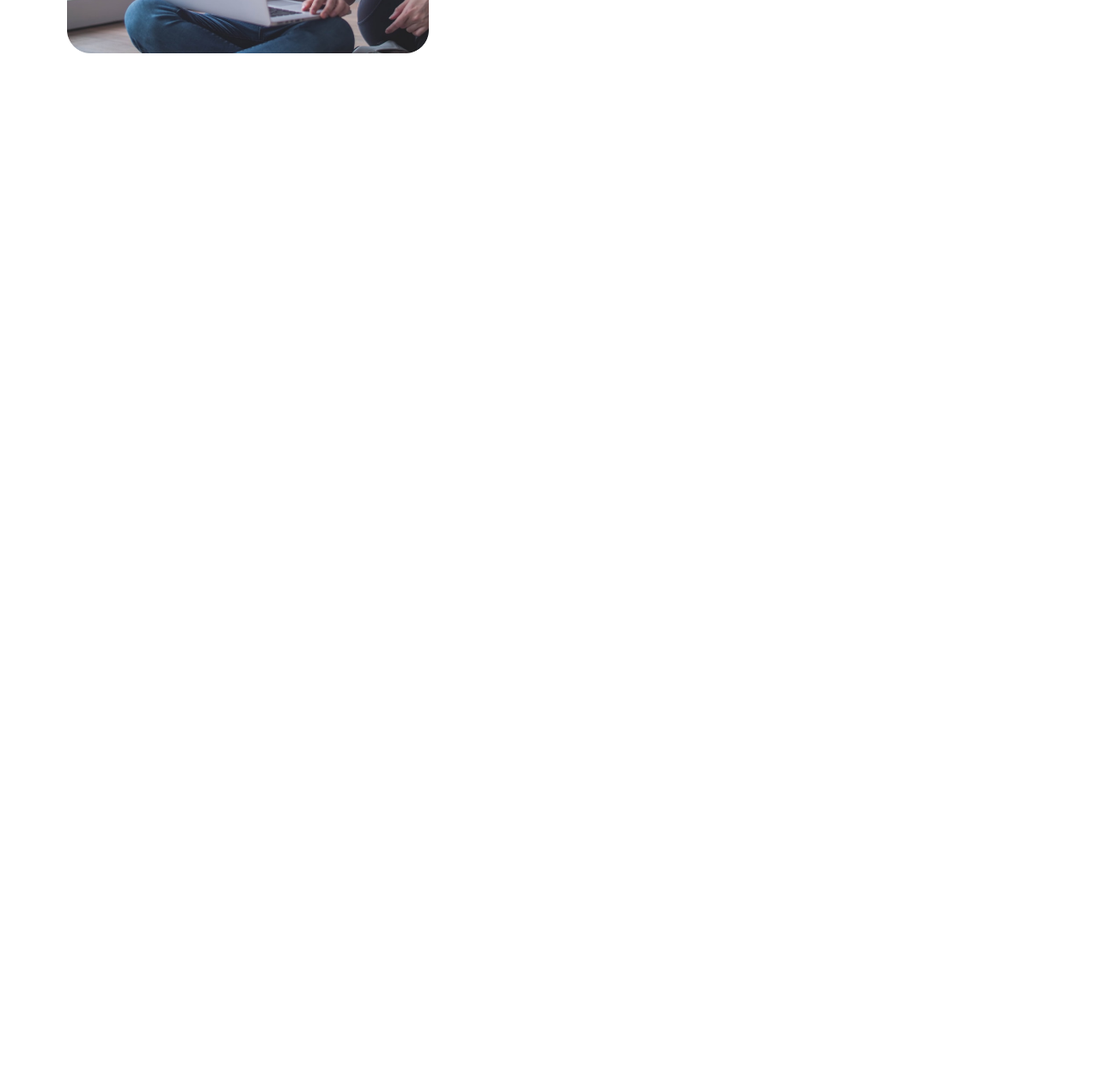
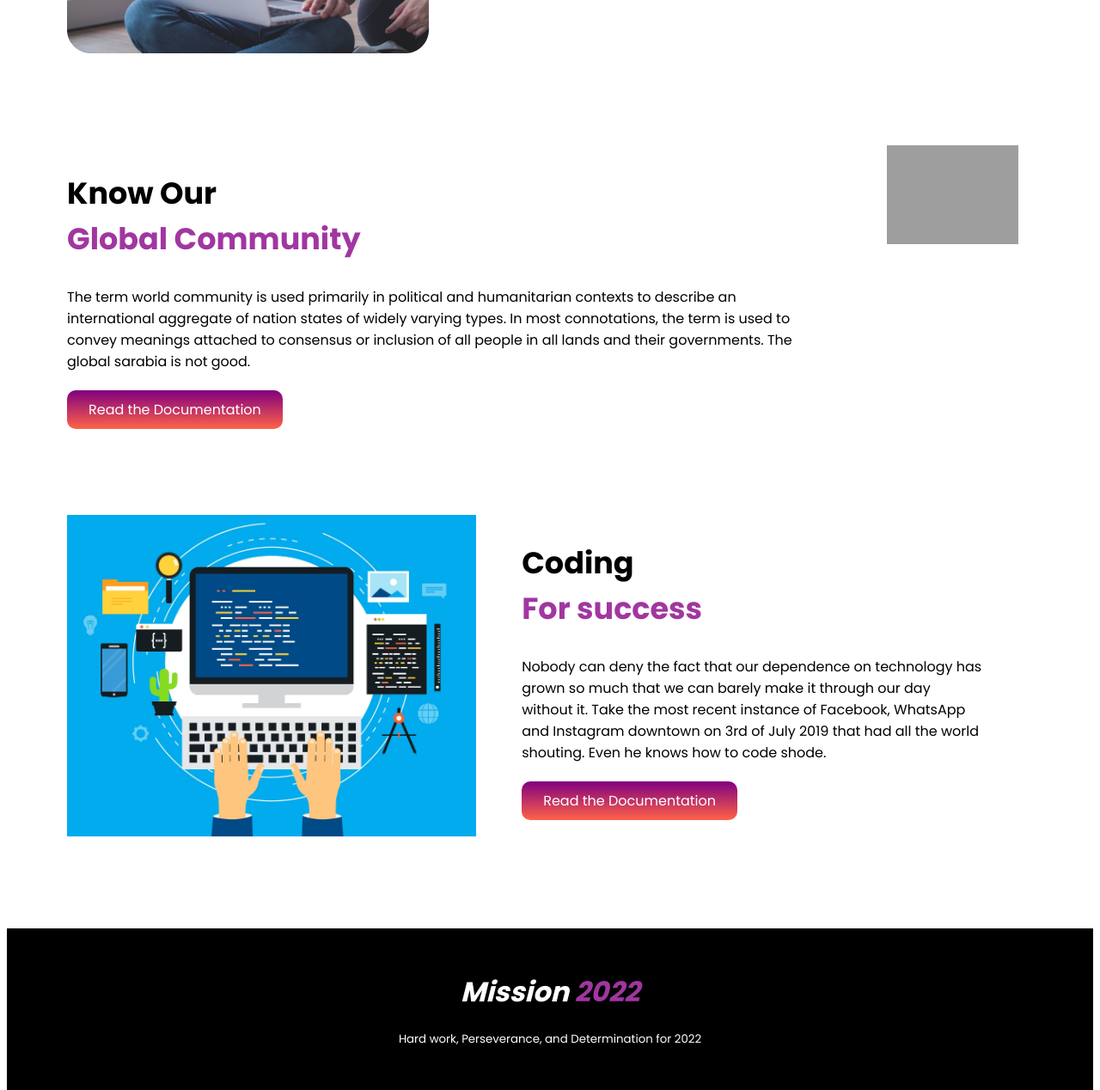
Before and after one commit to Marufux/Assignment-Mission-2022, a plain HTML site: page index.html in a window 1280 px wide. Shown: the part 1532-2800 px from the top of the page at 86% size. Before the commit the page ends 1701 px from the top, so only its background shows below. Drawn offline with Linux system fonts and the light colour scheme; grey boxes are pictures that could not be loaded.

Commit message:
assignment done

```diff
--- a/index.html
+++ b/index.html
@@ -34,7 +34,7 @@
     <section class="Stay-focused-area">
         <div class="flexible">
             <h1 id="heading-border">
-                Stay Focused on <br> <span class="year-color">Mission 2022</span>
+                Stay Focused on <br> <span class="font-color">Mission 2022</span>
             </h1>
             <p>
                 To-do lists not only help you prioritize what tasks you need to <br> get done first, but they can
@@ -59,7 +59,7 @@
     <section class="my-mission-2022">
         <div>
             <h1 id="mission-header">
-                My Mission in <span class="year-color">2022</span>
+                My Mission in <span class="font-color">2022</span>
             </h1>
         </div>
         <div class="MVG-container">
@@ -105,7 +105,7 @@
         <div class="half-width">
             <h1 id="develop-header">
                 Develop
-                <br> Without limits
+                <br> <span class="font-color">Without limits</span>
             </h1>
             <p>
                 High staff turnover isnt new for youth-focused and social justice organizations. You expected it. You
@@ -117,6 +117,63 @@
                 the Documentation</a>
         </div>
     </section>
+    <!-- develop without limits   -->
+
+    <!-- global community -->
+    <section class="global-community">
+
+        <div class="half-width">
+            <h1 id="develop-header">
+                Know Our
+                <br> <span class="font-color">Global Community</span>
+            </h1>
+            <p>
+                The term world community is used primarily in political and humanitarian contexts to describe an
+                international aggregate of nation states of widely varying types. In most connotations, the term is used
+                to convey meanings attached to consensus or inclusion of all people in all lands and their governments.
+                The global sarabia is not good.
+            </p>
+            <a class="buttons" target="blank"
+                href="https://www.inc.com/justin-bariso/why-intelligent-minds-embrace-rule-of-focus.html#:~:text=So%2C%20use%20the%20rule%20of,about%20five%20minutes%20from%20now.">Read
+                the Documentation</a>
+        </div>
+        <div id="half-width">
+            <img id="limit-image" src="images/pictures/project.png" alt="">
+        </div>
+    </section>
+    <!-- global community -->
+
+    <!-- coding for success  -->
+    <section class="coding-success">
+        <div id="half-width">
+            <img id="limit-image" src="images/pictures/computer-code.jpg" alt="">
+        </div>
+        <div class="half-width">
+            <h1 id="develop-header">
+                Coding
+                <br> <span class="font-color">For success</span>
+            </h1>
+            <p>
+                Nobody can deny the fact that our dependence on technology has grown so much that we can barely make it
+                through our day without it. Take the most recent instance of Facebook, WhatsApp and Instagram downtown
+                on 3rd of July 2019 that had all the world shouting. Even he knows how to code shode.
+            </p>
+            <a class="buttons" target="blank"
+                href="https://www.inc.com/justin-bariso/why-intelligent-minds-embrace-rule-of-focus.html#:~:text=So%2C%20use%20the%20rule%20of,about%20five%20minutes%20from%20now.">Read
+                the Documentation</a>
+        </div>
+    </section>
+    <!-- coding for success  -->
+
+    <!-- footer  -->
+    <footer>
+        <h1>
+            Mission <span class="font-color">2022</span>
+        </h1>
+        <small>
+            Hard work, Perseverance, and Determination for 2022
+        </small>
+    </footer>
 
 </body>
 
--- a/style.css
+++ b/style.css
@@ -13,7 +13,7 @@ body{
     margin-bottom: 100px;
 }
 
-.year-color{
+.font-color{
     color: rgb(161, 54, 161);
 }
 
@@ -79,6 +79,7 @@ body{
     padding: 20px 30px;
     margin-left: 80px;
     border-radius: 20px;
+    box-shadow: 5px 10px 20px #888888;
 }
 
 #bg-light-red{
@@ -106,3 +107,43 @@ body{
 .half-width{
     width: 200%;
 }
+
+.half-width p{
+    width: 90%;
+}
+
+/* my mission 2022  */
+
+.global-community{
+        display: flex;
+        margin: 100px 70px;
+    }
+/* my mission 2022  */
+
+/* <!-- coding for success  -->  */
+.coding-success{
+        display: flex;
+        margin: 100px 70px;
+}
+/* <!-- coding for success  -->  */
+
+/* footer  */
+
+footer{
+    background-color: black;
+    height: 200px;
+}
+
+footer h1{
+    padding-top: 50px;
+    font-style: italic;
+    text-align: center;
+    color: white;
+}
+
+footer small{
+    display: block;
+    text-align: center;
+    color: white;
+}
+/* footer  */
```
Also changed, not shown: images/pictures/computer-code.jpg (added).
